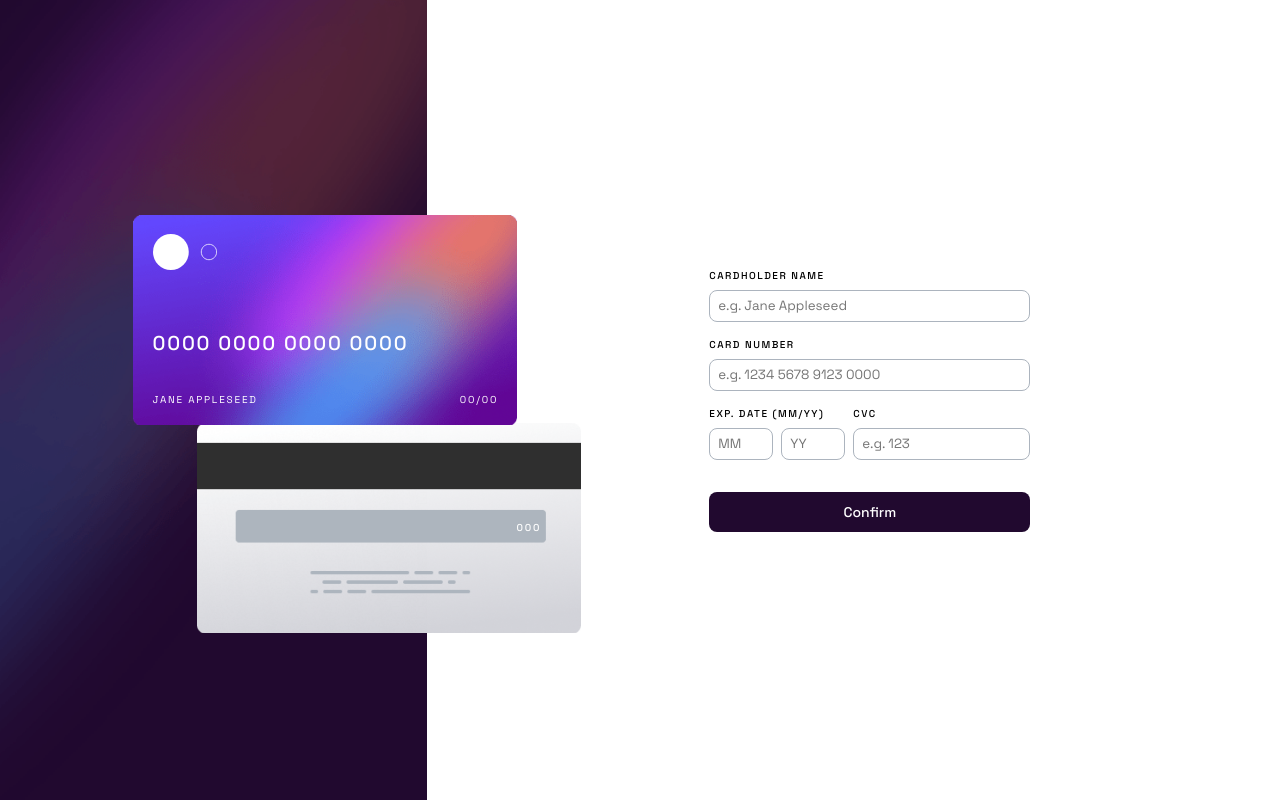
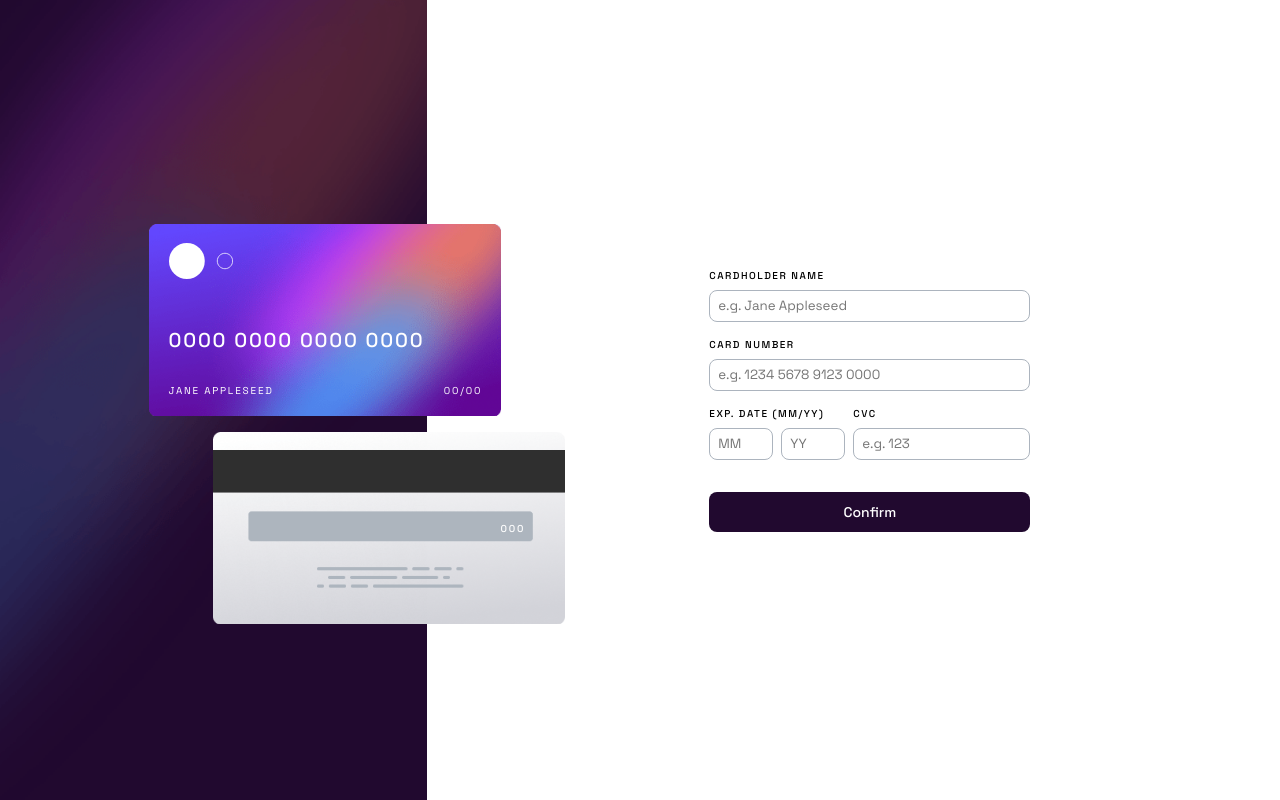
Before and after one commit to Ali-Zol/interactive-card-details-form, a plain HTML site: page index.html in a window 1280 px wide. Drawn offline with Linux system fonts and the light colour scheme.

Commit message:
fix: adjust card scaling with clamp

```diff
--- a/css/style.css
+++ b/css/style.css
@@ -53,7 +53,7 @@ body {
 .card {
   background-repeat: no-repeat;
   background-size: cover;
-  width: 80vw;
+  width: clamp(17rem, 80vw, 19rem);
   aspect-ratio: 1.83;
   grid-area: 1 / 1;
   display: flex;
@@ -222,7 +222,7 @@ body {
   }
 
   .card {
-    width: 30vw;
+    width: clamp(19rem, 30vw, 22rem)
   }
 
   .card-front {
```
